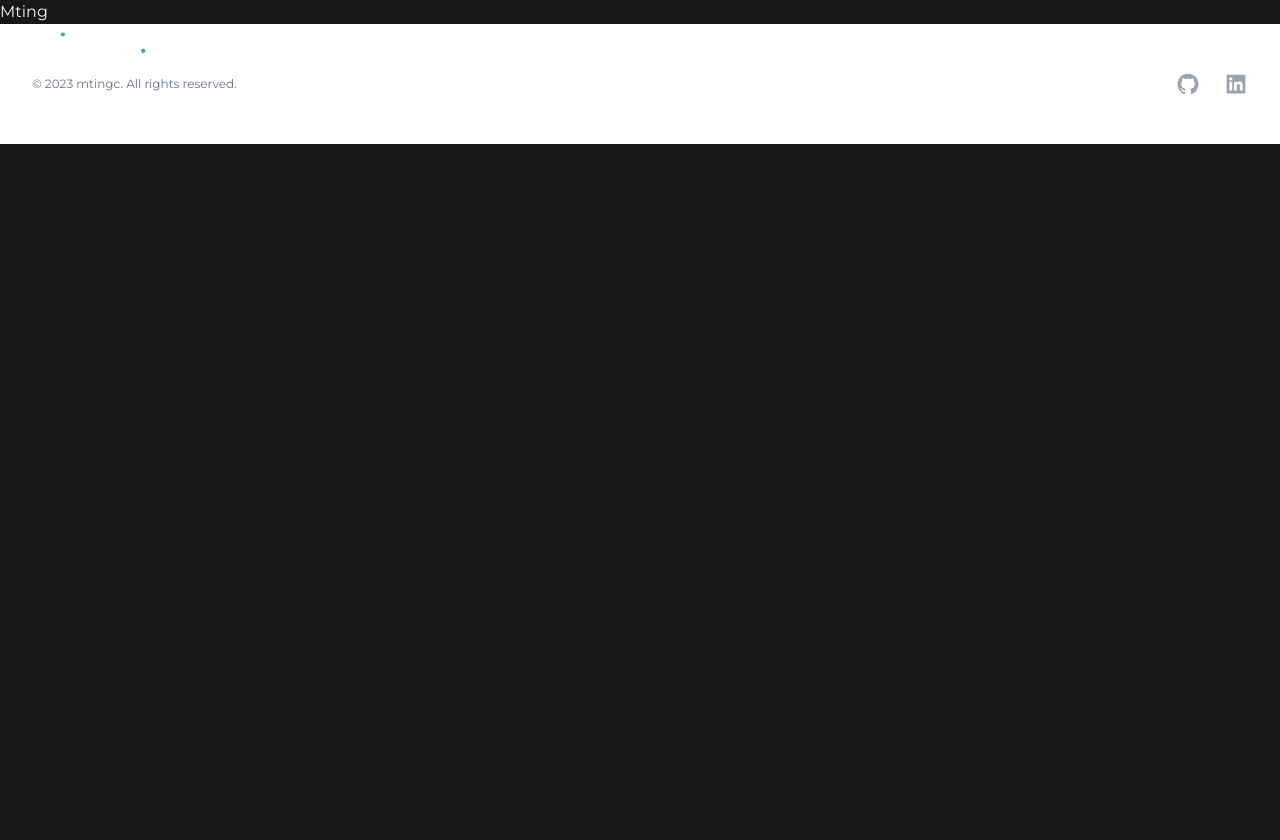
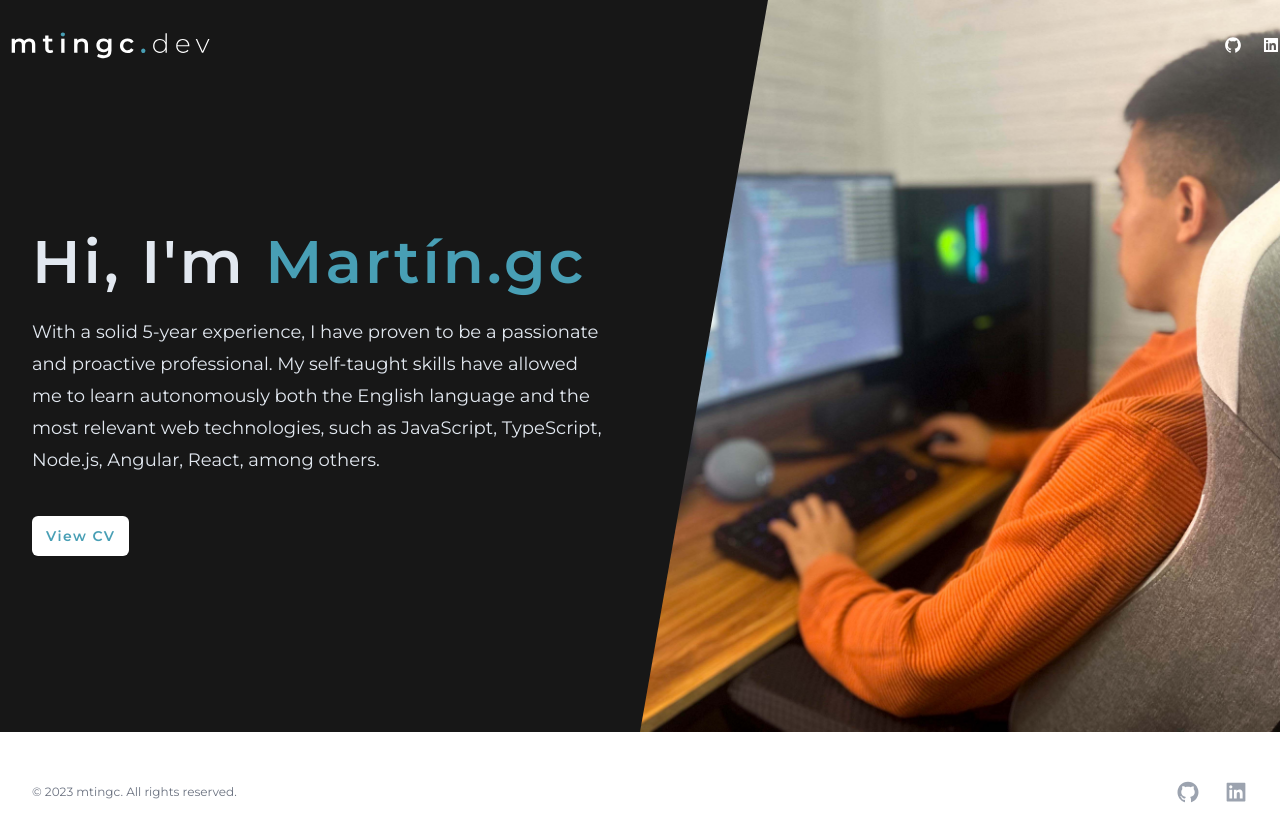
Before and after one commit to mtingc/mtingc, a Next.js app: page / in a window 1280 px wide. Shown: the top 840 px of the page. Before the commit the page ends 800 px from the top, so only its background shows below. Built offline with nearby package versions, Linux system fonts and the light colour scheme.

Commit message:
Hero section

```diff
--- /dev/null
+++ b/src/components/Hero.tsx
@@ -0,0 +1,99 @@
+import Image from "next/image";
+import Link from "next/link";
+import { motion } from "framer-motion";
+
+import { cv, heroImage } from "@/constants";
+
+const Hero = () => {
+  const animation = {
+    initial: {
+      opacity: 0,
+      y: 20,
+    },
+    animate: {
+      opacity: 1,
+      y: 0,
+      transition: {
+        duration: 0.5,
+        delay: 0.5,
+      },
+    },
+  };
+
+  const animationAqua = {
+    initial: {
+      color: "#FFFFFF",
+    },
+    animate: {
+      color: "#489FB5",
+      transition: {
+        duration: 1,
+        delay: 1,
+      },
+    },
+  };
+
+  return (
+    <div className="relative">
+      <div className="mx-auto max-w-7xl">
+        <div className="relative z-10 pt-14 lg:w-full lg:max-w-2xl">
+          <svg
+            className="absolute inset-y-0 right-8 hidden h-full w-80 translate-x-1/2 transform fill-neutral-900 lg:block"
+            viewBox="0 0 100 100"
+            preserveAspectRatio="none"
+            aria-hidden="true"
+          >
+            <polygon points="0,0 90,0 50,100 0,100" />
+          </svg>
+
+          <div className="relative px-6 py-32 sm:py-40 lg:px-8 lg:py-44 lg:pr-0">
+            <motion.div
+              initial="initial"
+              animate="animate"
+              variants={animation}
+              className="mx-auto max-w-2xl lg:mx-0 lg:max-w-xl"
+            >
+              <h1 className="text-4xl font-bold tracking-wider text-slate-200 sm:text-6xl">
+                Hi, I&apos;m{" "}
+                <motion.span
+                  initial="initial"
+                  animate="animate"
+                  variants={animationAqua}
+                >
+                  Martín.gc
+                </motion.span>
+              </h1>
+              <p className="mt-6 text-lg leading-8 text-slate-200">
+                With a solid 5-year experience, I have proven to be a passionate
+                and proactive professional. My self-taught skills have allowed
+                me to learn autonomously both the English language and the most
+                relevant web technologies, such as JavaScript, TypeScript,
+                Node.js, Angular, React, among others.
+              </p>
+              <div className="mt-10 flex items-center gap-x-6">
+                <Link
+                  href={cv}
+                  target="_blank"
+                  className="rounded-md bg-white px-3.5 py-2.5 text-sm font-semibold tracking-widest text-aqua shadow-sm hover:bg-aqua hover:text-white focus-visible:outline focus-visible:outline-2 focus-visible:outline-offset-2 focus-visible:outline-indigo-600 transition-all duration-300"
+                >
+                  View CV
+                </Link>
+              </div>
+            </motion.div>
+          </div>
+        </div>
+      </div>
+      <div className="bg-gray-50 lg:absolute lg:inset-y-0 lg:right-0 lg:w-1/2">
+        <Image
+          className="aspect-[3/2] object-cover lg:aspect-auto lg:h-full lg:w-full"
+          src={heroImage.src}
+          alt={heroImage.alt}
+          width={1920}
+          height={1080}
+        />
+      </div>
+    </div>
+  );
+};
+
+export default Hero;
--- a/src/components/index.ts
+++ b/src/components/index.ts
@@ -3,4 +3,6 @@ import Navbar from "./Navbar";
 import Socials from "./Socials";
 import Footer from "./Footer";
 
-export { Logo, Navbar, Socials, Footer };
+import Hero from "./Hero";
+
+export { Logo, Navbar, Socials, Footer, Hero };
--- a/src/constants.ts
+++ b/src/constants.ts
@@ -31,10 +31,10 @@ const socialsLinks = [
 
 // Hero Section
 const heroImage = {
-  src: "../public/workDay.jpg",
+  src: "/workDay.jpg",
   alt: "A workday with Martín",
 };
-const cv = "../public/mtingc_CV.pdf";
+const cv = "/mtingc_CV.pdf";
 
 // Experience
 const experiences: IExperience[] = [
--- a/src/pages/index.tsx
+++ b/src/pages/index.tsx
@@ -1,9 +1,10 @@
+import { Hero } from "@/components";
 import { MainLayout } from "@/layouts";
 
 const Home = () => {
   return (
     <MainLayout>
-      Mting
+      <Hero/>
     </MainLayout>
   )
 }
```
